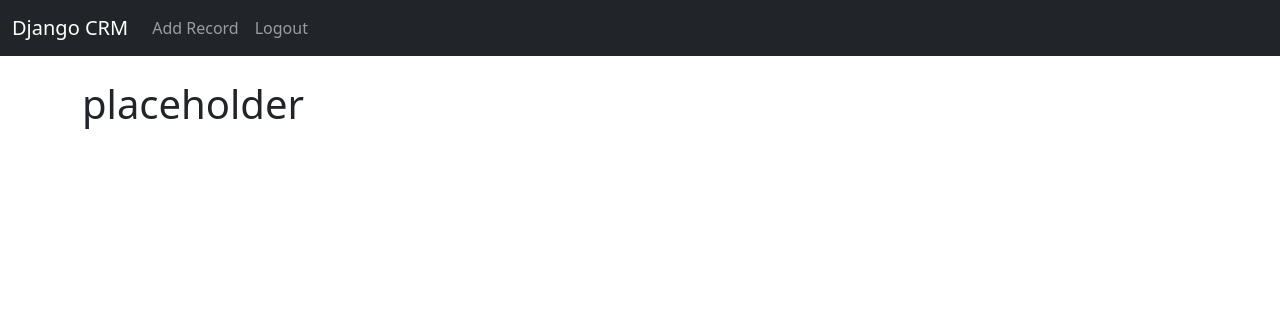
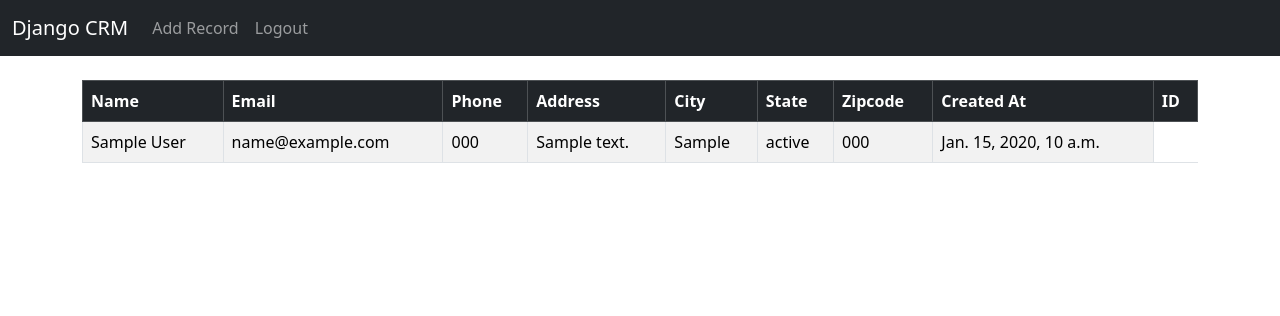
Before and after one commit to jonesong1/Django-CRM, a Django app: page / in a window 1280 px wide. Shown: the top 316 px of the page. Run offline with Django 3.2, Linux system fonts and the light colour scheme; a user stored in the database is signed in; tables that the repository leaves empty hold one stand-in row (values such as "Sample post").

Commit message:
Added view records

```diff
--- a/website/templates/home.html
+++ b/website/templates/home.html
@@ -4,8 +4,38 @@
 
 {% if user.is_authenticated %}
 
-<h1>placeholder</h1>
+<table class="table table-striped table-hover table-bordered">
+    <thead class="table-dark">
+      <tr>
+        <th scope="col">Name</th>
+        <th scope="col">Email</th>
+        <th scope="col">Phone</th>
+        <th scope="col">Address</th>
+        <th scope="col">City</th>
+        <th scope="col">State</th>
+        <th scope="col">Zipcode</th>
+        <th scope="col">Created At</th>
+        <th scope="col">ID</th>
+      </tr>
+    </thead>
+    <tbody>
+    {% if records %}
+        {% for record in records %}
+        <tr>
+            <td>{{ record.first_name }} {{ record.last_name }}</td>
+            <td>{{ record.email }}</td>
+            <td>{{ record.phone }}</td>
+            <td>{{ record.address }}</td>
+            <td>{{ record.city }}</td>
+            <td>{{ record.state }}</td>
+            <td>{{ record.zipcode }}</td>
+            <td>{{ record.created_at }}</td>
 
+        </tr>
+        {% endfor %}
+    {% endif %}
+    </tbody>
+</table>
 {% else %}
 <div class="col-md-6 offset-md-3">
     <h1>Login</h1>
--- a/website/views.py
+++ b/website/views.py
@@ -2,23 +2,25 @@ from django.shortcuts import redirect, render
 from django.contrib.auth import authenticate, login, logout
 from django.contrib import messages
 from .forms import SignUpForm
+from .models import Record
 
 def home(request):
+    records = Record.objects.all()
     # Check to see if logging in
-	if request.method == 'POST':
-		username = request.POST['username']
-		password = request.POST['password']
-		# Authenticate
-		user = authenticate(request, username=username, password=password)
-		if user is not None:
-			login(request, user)
-			messages.success(request, "You Have Been Logged In!")
-			return redirect('home')
-		else:
-			messages.success(request, "There Was An Error Logging In, Please Try Again...")
-			return redirect('home')
-	else:
-		return render(request, 'home.html', {})
+    if request.method == 'POST':
+        username = request.POST['username']
+        password = request.POST['password']
+        # Authenticate
+        user = authenticate(request, username=username, password=password)
+        if user is not None:
+            login(request, user)
+            messages.success(request, "You Have Been Logged In!")
+            return redirect('home')
+        else:
+            messages.success(request, "There Was An Error Logging In, Please Try Again...")
+            return redirect('home')
+    else:
+        return render(request, 'home.html', {'records':records})
 
 def logout_user(request):
     logout(request)
```
